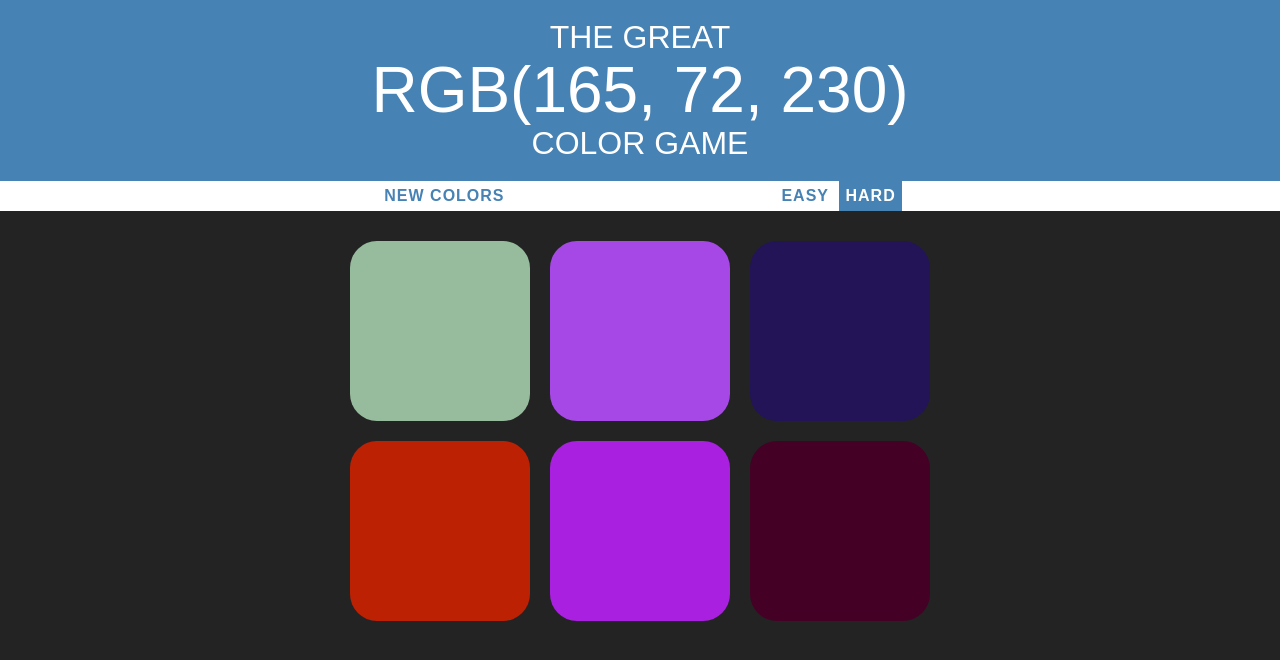
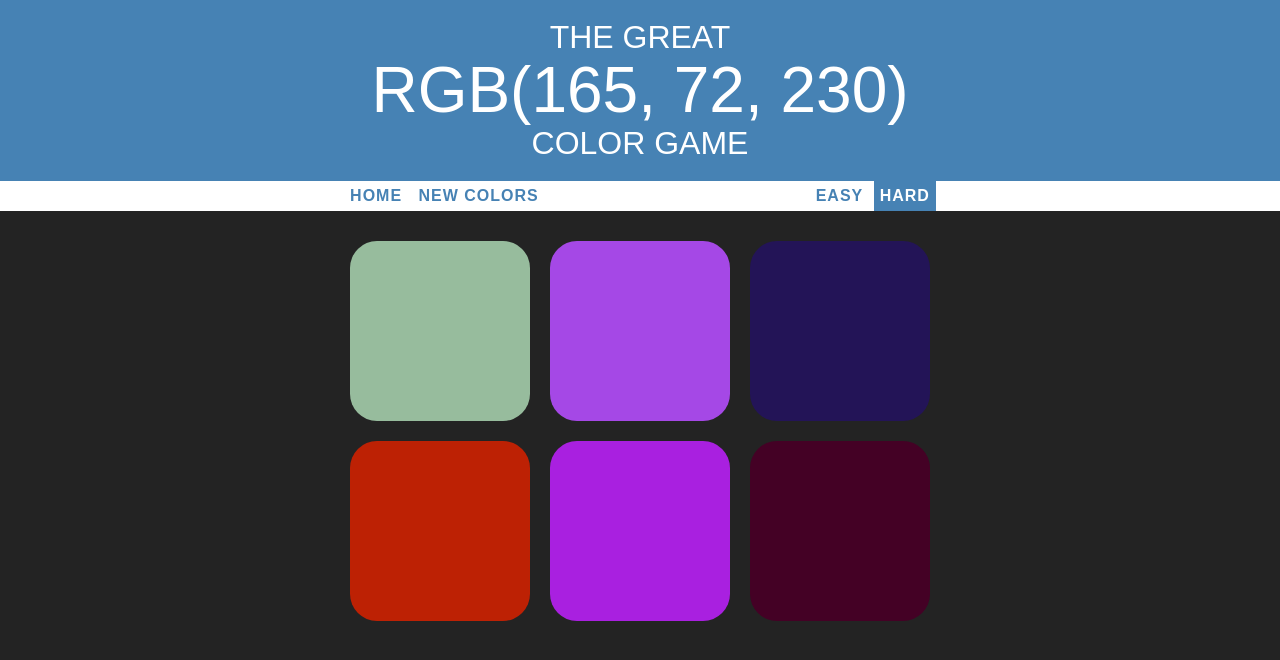
Before and after one commit to loueyxx/loueyxx.github.io, a plain HTML site: page colorGame.html in a window 1280 px wide. Drawn offline with Linux system fonts and the light colour scheme.

Commit message:
Added home button on RGB game page

```diff
--- a/colorGame.css
+++ b/colorGame.css
@@ -52,7 +52,7 @@ h1 {
 	background: steelBlue;
 }
 
-button {
+button, a{
 	border: none;
 	background: none;
 	text-transform: uppercase;
@@ -71,3 +71,12 @@ button:hover {
 	color: white;
 	background: steelBlue;
 }
+
+a:link, a:visited, a:hover, a:active {
+	text-decoration: none;
+	color: steelBlue;
+}
+
+a:hover {
+	color: black;
+}
--- a/colorGame.html
+++ b/colorGame.html
@@ -14,6 +14,7 @@
 	</h1>
 
 <div id="stripe">
+	<button id="mode"><a href="index.html">Home</a></button>
 	<button id="reset">New Colors</button>
 	<span id="message"></span>
 	<button class="mode">Easy</button>
```
